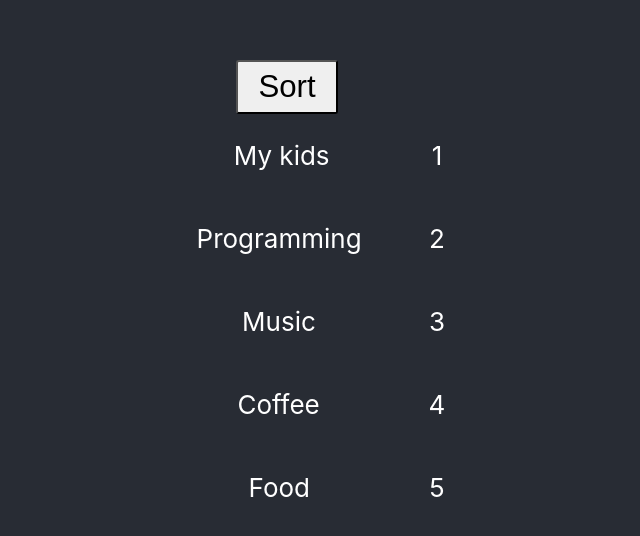
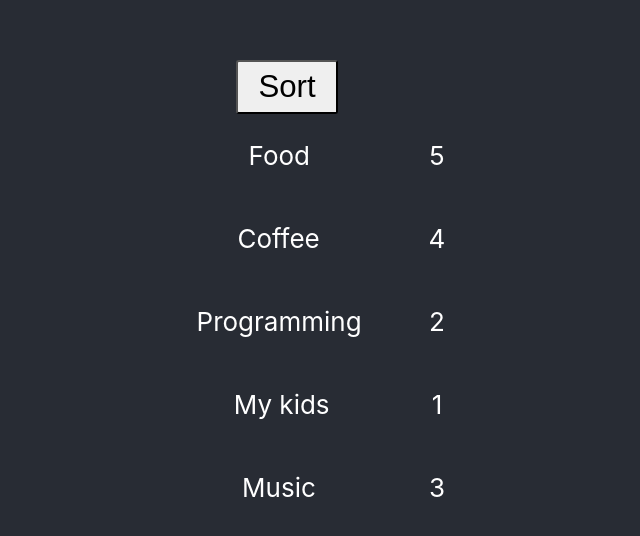
Before and after one commit to ironboy/react-for-beginners, a React (Create React App) app: page / in a window 1280 px wide. Shown: the part 106-642 px from the top of the page, without its empty margins (353-993 px from the left). Built offline with nearby package versions, Linux system fonts and the light colour scheme.

Commit message:
Sort button works

```diff
--- a/src/App.js
+++ b/src/App.js
@@ -1,24 +1,30 @@
-import React from 'react';
+import React, {useState} from 'react';
 import './App.css';
 
 import GoodThing from './GoodThing';
 
 export default () => {
 
-  let goodThings = [
+  const [goodThings, setGoodThings] = useState([
     {name: 'Food', prio: 5},
     {name: 'Coffee', prio: 4},
     {name: 'Programming', prio: 2},
     {name: 'My kids', prio: 1},
     {name: 'Music', prio: 3}
-  ];
+  ]);
 
-  goodThings.sort((a, b) =>  a.prio < b.prio ? -1 : 1);
+  const sort = () => {
+    // sort a copy of goodThings and set the new state/value
+    // of goodThings to that of the sorted copy
+    setGoodThings(
+      [...goodThings].sort((a, b) =>  a.prio < b.prio ? -1 : 1)
+    );
+  };
 
   return (
     <div className="App">
       <header className="App-header">
-        <button>Sort</button>
+        <button onClick={sort}>Sort</button>
         {goodThings.map((thing, index) => (
           <GoodThing
             key={index}
```
